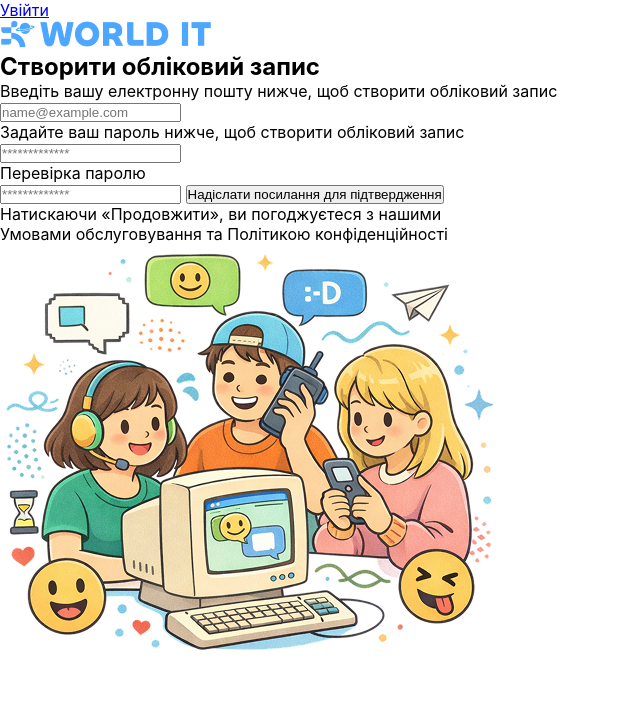
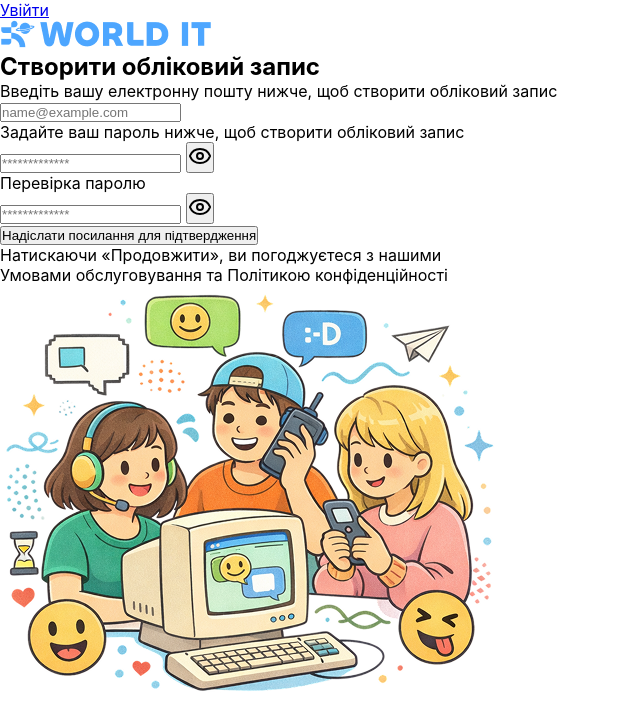
Before and after one commit to KirillTypusiak/FlaskMessanger, a Python web app: template chat_app/templates/register.html in a window 1280 px wide. Shown: the top 708 px of the page, without its empty margins (0-640 px from the left). Run offline with Jinja, Linux system fonts and the light colour scheme; the template is opened without the code that fills it, so the values that code supplies are empty.

Commit message:
ShowPasswordButton

```diff
--- a/app/login.py
+++ b/app/login.py
@@ -20,4 +20,4 @@ LOGIN_MANAGER.login_message = None
 def load_user(user_id):
     user = DATABASE.session.get(User, int(user_id))
     if user is not None and user.is_verified:
-        return User.query.get(user_id)
+        return user
--- a/app/models.py
+++ b/app/models.py
@@ -2,6 +2,8 @@ import flask_login
 from app.database import DATABASE as DB
 
 class User(DB.Model, flask_login.UserMixin):
+    __table_args__ = {"sqlite_autoincrement": True}
+
     id = DB.Column(DB.Integer, primary_key = True)
     email = DB.Column(DB.String, unique = True, nullable=False)
 
--- /dev/null
+++ b/chat_app/static/js/password.js
@@ -0,0 +1,20 @@
+const buttons = document.querySelectorAll(".password_toggle")
+
+buttons.forEach(button => {
+    let parent = button.parentElement;
+    let text_field = parent.querySelector("input")
+    let icon = button.querySelector("img")
+    button.addEventListener("click", () => {
+        if(text_field.type === "password") {
+            text_field.type = "text"
+            icon.src = "/static/images/eye_off.svg";
+            button.setAttribute("aria-label", "Приховати пароль");
+        }
+
+        else if(text_field.type === "text") {
+            text_field.type = "password"
+            icon.src = "/static/images/eye.svg";
+            button.setAttribute("aria-label", "Показати пароль");
+        }
+    })
+});
--- a/chat_app/templates/register.html
+++ b/chat_app/templates/register.html
@@ -19,15 +19,32 @@
             <input class="field_input" type="email" name="email" placeholder="name@example.com" required autocomplete="email" value="{{ email | default('', true) }}">
         </label>
 
-        <label class="field">
-            <p class="field_label">Задайте ваш пароль нижче, щоб створити обліковий запис</p>
-            <input class="field_input" type="password" name="password" placeholder="*************" required minlength="8" autocomplete="new-password">
+    <div class="field">
+        <label class="field_label" for="password">
+            Задайте ваш пароль нижче, щоб створити обліковий запис
         </label>
 
-        <label class="field">
-            <p class="field_label">Перевірка паролю</p>
-            <input class="field_input" type="password" name="confirm_password" placeholder="*************" required minlength="8" autocomplete="new-password">
+        <div class="password_div">
+            <input class="field_input" id="password" type="password" name="password" placeholder="*************" required minlength="8" autocomplete="new-password">
+            <button class="password_toggle" type="button" aria-label="Показати пароль">
+                <img src="{{ url_for('static', filename='images/eye.svg') }}" alt="">
+            </button>
+        </div>
+    </div>
+
+    <div class="field">
+        <label class="field_label" for="confirm_password">
+            Перевірка паролю
         </label>
+
+        <div class="password_div">
+            <input class="field_input" id="confirm_password" type="password" name="confirm_password" placeholder="*************" required minlength="8" autocomplete="new-password">
+            <button class="password_toggle" type="button" aria-label="Показати пароль">
+                <img src="{{ url_for('static', filename='images/eye.svg') }}" alt="">
+            </button>
+        </div>
+    </div>
+
 
         {% if error %}
             <p class="register_error">{{ error }}</p>
@@ -45,4 +62,6 @@
     </div>
 
 </div>
+
+<script src="{{ url_for('chat.static', filename='js/password.js') }}"></script>
 {% endblock %}
```
Also changed, not shown: app/migrations/versions/db21260c7aa6_enable_user_autoincrement.py (added, +34 -0 lines), chat_app/static/css/style.css (+29 -0 lines), chat_app/templates/auth.html (+13 -4 lines), app/static/images/eye.svg (added), app/static/images/eye_off.svg (added).
